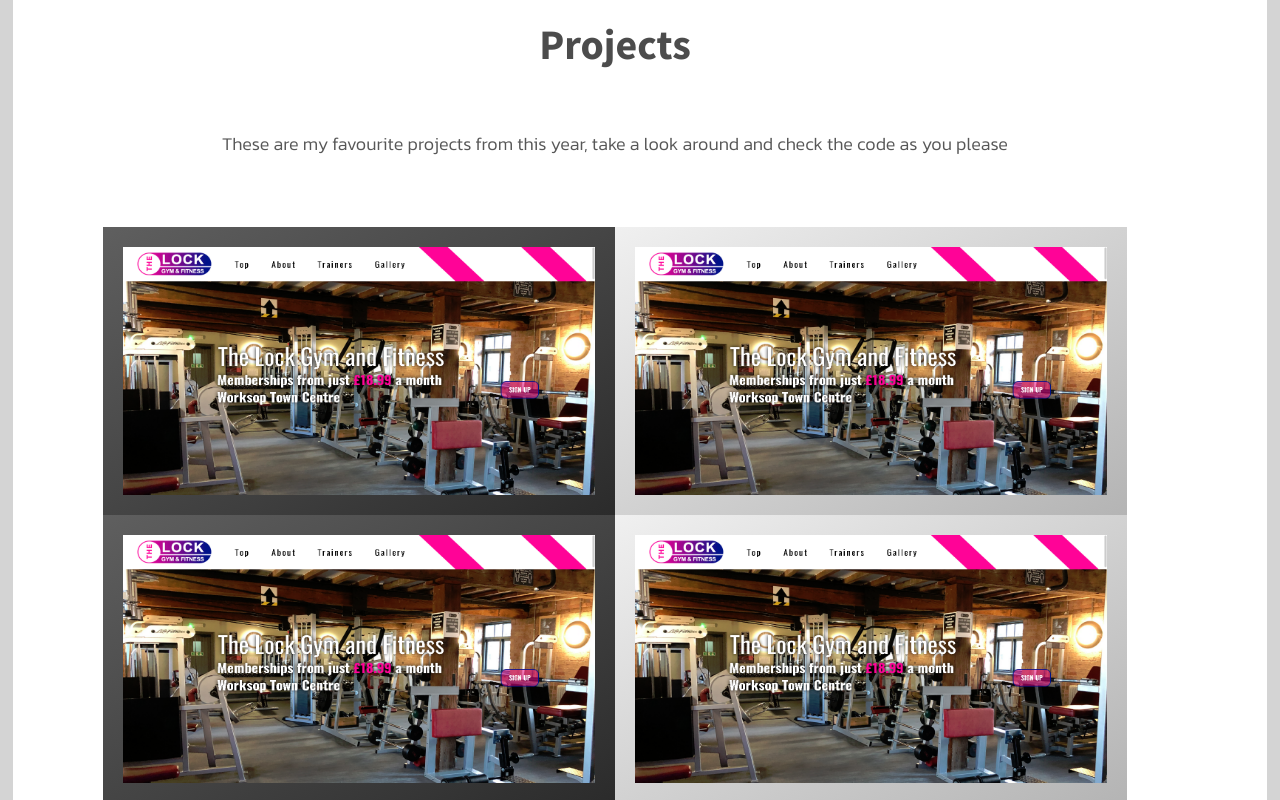
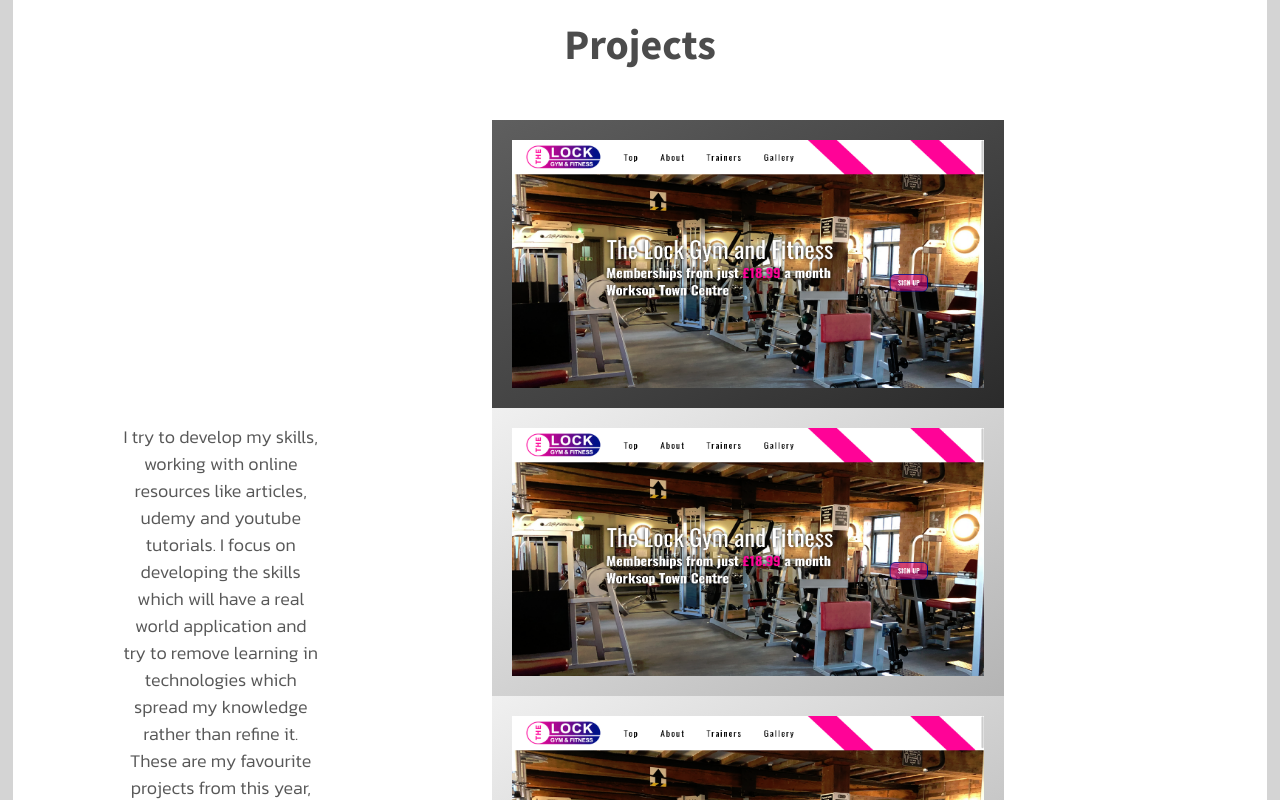
Before and after one commit to David-Orson/Portfolio-2020, a React (Create React App) app: page / in a window 1280 px wide. Shown: the part 1980-2780 px from the top of the page. Built offline with nearby package versions, Linux system fonts and the light colour scheme; a web font is replaced by a local one.

Commit message:
Projects design layout

```diff
--- a/src/components/Projects.js
+++ b/src/components/Projects.js
@@ -31,18 +31,21 @@
   return (
     <div id="portfolio" className="projects">
       <div className="projects-main">
-        <div className="container">
         <h1 className="projects-title">Projects</h1>
+        <div className="projects-layout">
+          <div className="projects-tagline-container">
           <p className="projects-tagline">
             <span>
-              These are my favourite projects from this year, take a look around
-              and check the code as you please
+              I try to develop my skills, working with online resources like articles, udemy and youtube tutorials. I focus on developing the skills which will have a real world application and try to remove learning in technologies which spread my knowledge rather than refine it. These are my favourite projects from this year, feel free to take a look at the hosted demos or the code in the github repositories.
             </span>
           </p>
           </div>
           <div className="projects-container">
             <div className="project-container">
-            <img src={ProjectLock} className="project1" />
+              <img src={ProjectLock} className="project1"/>
+            </div>
+            <div className="project-container">
+              <img src={ProjectLock} className="project2"/>
             </div>
             <div className="project-container">
               <img src={ProjectLock} className="project2"/>
@@ -50,8 +53,6 @@
             <div className="project-container">
               <img src={ProjectLock} className="project1"/>
             </div>
-          <div className="project-container">
-            <img src={ProjectLock} className="project2"/>
           </div>
         </div>
       </div>
--- a/src/css/Projects.css
+++ b/src/css/Projects.css
@@ -8,12 +8,24 @@
 .projects-main {
   width: 98%;
   background: white;
-  padding: 50px 100px 200px 50px;
+  padding: 50px 100px 200px 100px;
   text-align: center;
+}
+
+.projects-layout {
+  display: flex;
+  justify-content: center;
 }
 
 .projects-title {
   padding-bottom: 50px;
+}
+
+.projects-tagline-container {
+  display: flex;
+  justify-content: center;
+  align-items: center;
+  width: 50%;
 }
 
 .projects-tagline {
```
Lines whose indentation alone changed are shown as unchanged.
